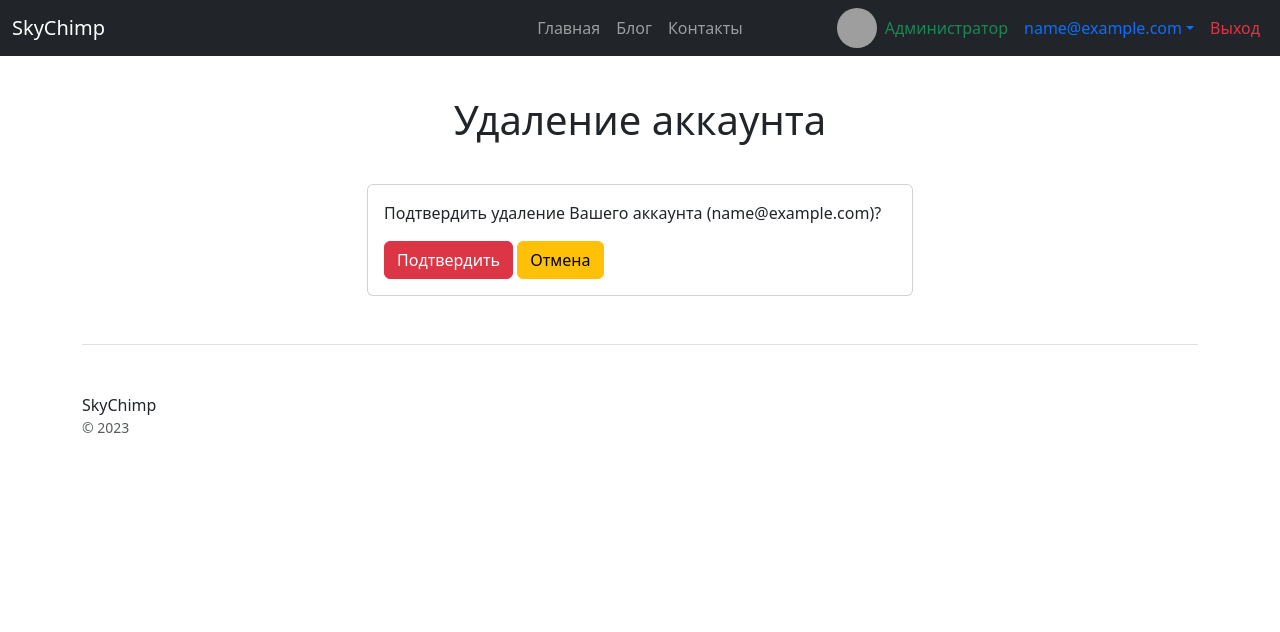
After one commit to MaxSlidzen/mailing_service_skychimp, a Django app: a page that uses users/templates/users/user_confirm_delete.html in a window 1280 px wide. The commit adds this page. Shown: the top 632 px of the page. Run offline with Django 4.2, Linux system fonts and the light colour scheme; the visitor is signed in with stand-in values (Sample User, id 1); data comes from the database, SQL or seed files in the repository; some libraries are stand-ins or nearby versions; grey boxes are pictures that could not be loaded.

Commit message:
added deleting user by self and by admin

```diff
--- /dev/null
+++ b/users/templates/users/user_confirm_delete.html
@@ -0,0 +1,22 @@
+{% extends 'mailing/base.html' %}
+{% block content %}
+    <div class="container">
+        <div class="row">
+            <div class="col-3"></div>
+            <div class="col-6">
+                <div class="card">
+                    <div class="card-body">
+                        <form method="post">
+                            {% csrf_token %}
+                            <p>Подтвердить удаление Вашего аккаунта ({{ object.email }})?</p>
+                            <button type="submit" class="btn btn-danger">
+                                Подтвердить
+                            </button>
+                            <a href="{% url 'mailing:home' %}" class="btn btn-warning">Отмена</a>
+                        </form>
+                    </div>
+                </div>
+            </div>
+        </div>
+    </div>
+{% endblock %}
--- a/users/templates/users/user_detail.html
+++ b/users/templates/users/user_detail.html
@@ -36,7 +36,11 @@
                                 {% endif %}
                             </td>
                         </tr>
+
                     </table>
+                    {% if user.is_superuser %}
+                        <a class="btn btn-danger form-control" href="{% url 'users:user_delete' object.pk %}">Удалить пользователя</a>
+                    {% endif %}
                 </div>
                 <div class="card-footer"></div>
             </div>
--- a/users/templates/users/user_form.html
+++ b/users/templates/users/user_form.html
@@ -20,6 +20,12 @@
                                 Зарегистрироваться
                             {% endif %}
                         </button>
+
+                        {% if user.is_authenticated %}
+                        <a href="{% url 'users:user_delete' object.pk %}" class="btn btn-danger mx-3">
+                                Удалить аккаунт
+                        </a>
+                        {% endif %}
                     </div>
                 </div>
             </div>
--- a/users/urls.py
+++ b/users/urls.py
@@ -4,7 +4,7 @@ from django.views.decorators.cache import cache_page
 
 from users.apps import UsersConfig
 from users.views import UserRegisterView, UserUpdateView, UserLoginView, verify, verify_success, send_verify, \
-    toggle_activity, UserDetailView, UserListView
+    toggle_activity, UserDetailView, UserListView, UserDeleteView
 
 app_name = UsersConfig.name
 
@@ -13,10 +13,12 @@ urlpatterns = [
     path('logout/', LogoutView.as_view(), name='logout'),
     path('register/', UserRegisterView.as_view(), name='register'),
     path('profile/', UserUpdateView.as_view(), name='profile'),
+    path('user_detail_<int:pk>/', UserDetailView.as_view(), name='user_detail'),
+    path('user_delete_<int:pk>/', UserDeleteView.as_view(), name='user_delete'),
     path('verify_<str:verify_key>/', verify, name='verify'),
     path('verify_success/', verify_success, name='verify_success'),
     path('send_verify/', send_verify, name='send_verify'),
     path('activity/<int:pk>/', toggle_activity, name='toggle_activity'),
     path('user_list/', cache_page(30)(UserListView.as_view()), name='user_list'),
-    path('user_detail_<int:pk>/', UserDetailView.as_view(), name='user_detail'),
+
 ]
--- a/users/views.py
+++ b/users/views.py
@@ -4,7 +4,7 @@ from django.contrib.auth.views import LoginView
 from django.shortcuts import get_object_or_404, redirect, render
 from django.urls import reverse_lazy, reverse
 from django.utils.crypto import get_random_string
-from django.views.generic import CreateView, UpdateView, ListView, DetailView
+from django.views.generic import CreateView, UpdateView, ListView, DetailView, DeleteView
 
 from mailing.models import Mailing
 from users.forms import UserLoginForm, UserRegisterForm, UserUpdateForm
@@ -50,6 +50,17 @@ class UserUpdateView(LoginRequiredMixin, UpdateView):
         return self.request.user
 
 
+class UserDeleteView(LoginRequiredMixin, UserPassesTestMixin, DeleteView):
+    model = User
+    extra_context = {
+        'title': 'Удаление аккаунта'
+    }
+    success_url = reverse_lazy('mailing:home')
+
+    def test_func(self):
+        return self.request.user.pk == self.get_object().pk or self.request.user.is_superuser
+
+
 class UserListView(LoginRequiredMixin, UserPassesTestMixin, ListView):
     model = User
     extra_context = {
@@ -74,7 +85,7 @@ class UserDetailView(LoginRequiredMixin, UserPassesTestMixin, DetailView):
 
         # Если убрать строку, текущий пользователь в меню будет указан как выбранный
         context_data['user'] = self.request.user
-        context_data['mailings'] = get_cache_user(self.request.user)
+        context_data['mailings'] = get_cache_user(self.get_object())
         return context_data
 
 
```
